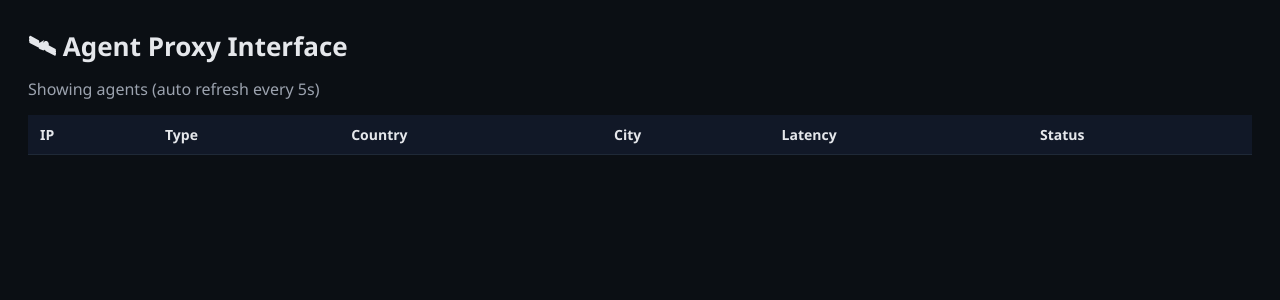
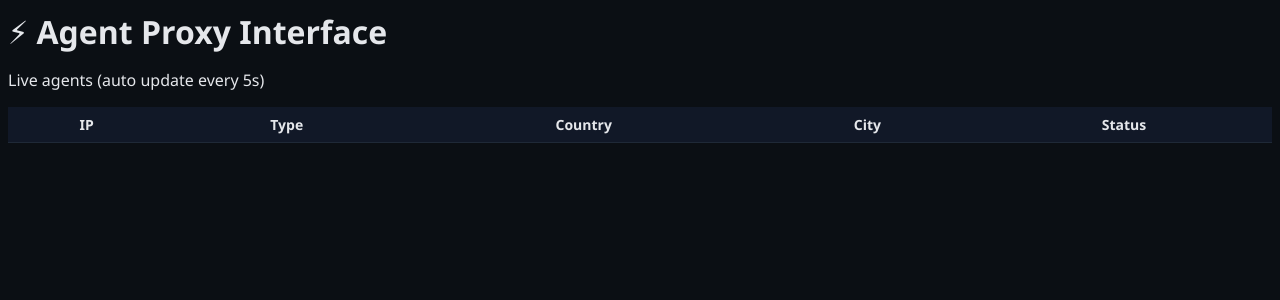
Before and after one commit to MoonIR213/model-, a FastAPI app: page / in a window 1280 px wide. Shown: the top 300 px of the page. Run offline with FastAPI, Linux system fonts and the light colour scheme; lists and menus that the app fills with data are empty.

Commit message:
Refactor Agent Proxy Interface HTML structure
Updated the layout and styling of the Agent Proxy Interface, including changes to the table structure and script functionality.

```diff
--- a/templates/index.html
+++ b/templates/index.html
@@ -1,5 +1,5 @@
 <!DOCTYPE html>
-<html lang="en">
+<html>
 <head>
 <meta charset="UTF-8">
 <title>Agent Proxy Interface</title>
@@ -9,55 +9,28 @@ body{
   background:#0b0f14;
   color:#e5e7eb;
   font-family:Segoe UI, Tahoma, sans-serif;
-  padding:20px;
 }
-
-h1{
-  margin:0;
-  font-size:26px;
-}
-
-p{
-  margin:6px 0 15px;
-  color:#9ca3af;
-}
-
+h1{margin:10px 0;}
 table{
   width:100%;
   border-collapse:collapse;
   margin-top:10px;
 }
-
 th,td{
-  padding:10px 12px;
+  padding:8px 10px;
   border-bottom:1px solid #1f2937;
   font-size:14px;
-  text-align:left;
 }
-
-th{
-  background:#111827;
-}
-
-.badge{
-  padding:3px 8px;
-  border-radius:5px;
-  font-size:12px;
-  font-weight:600;
-}
-
-.http{background:#1e40af;}
-.https{background:#065f46;}
-
-.online{color:#22c55e;font-weight:600;}
-.offline{color:#ef4444;font-weight:600;}
+th{background:#111827;}
+.online{color:#22c55e;}
+.offline{color:#ef4444;}
 </style>
 </head>
 
 <body>
 
-<h1>🛰 Agent Proxy Interface</h1>
-<p>Showing agents (auto refresh every 5s)</p>
+<h1>⚡ Agent Proxy Interface</h1>
+<p>Live agents (auto update every 5s)</p>
 
 <table>
 <thead>
@@ -66,42 +39,34 @@ th{
   <th>Type</th>
   <th>Country</th>
   <th>City</th>
-  <th>Latency</th>
   <th>Status</th>
 </tr>
 </thead>
-
 <tbody id="agents"></tbody>
 </table>
 
 <script>
 async function loadAgents(){
   const res = await fetch("/agents");
-  const agents = await res.json();
+  const data = await res.json();
 
   const tbody = document.getElementById("agents");
   tbody.innerHTML = "";
 
-  agents.forEach(a=>{
+  data.forEach(a=>{
     tbody.innerHTML += `
       <tr>
-        <td>${a.ip || "-"}</td>
-        <td>
-          <span class="badge ${a.type === 'HTTPS' ? 'https' : 'http'}">
-            ${a.type || "HTTP"}
-          </span>
-        </td>
-        <td>${a.country || "-"}</td>
-        <td>${a.city || "-"}</td>
-        <td>${a.latency ?? "-"} ms</td>
+        <td>${a.ip}</td>
+        <td>${a.type}</td>
+        <td>${a.country}</td>
+        <td>${a.city}</td>
         <td class="${a.status}">${a.status}</td>
-      </tr>
-    `;
+      </tr>`;
   });
 }
 
+loadAgents();
 setInterval(loadAgents, 5000);
-loadAgents();
 </script>
 
 </body>
```
